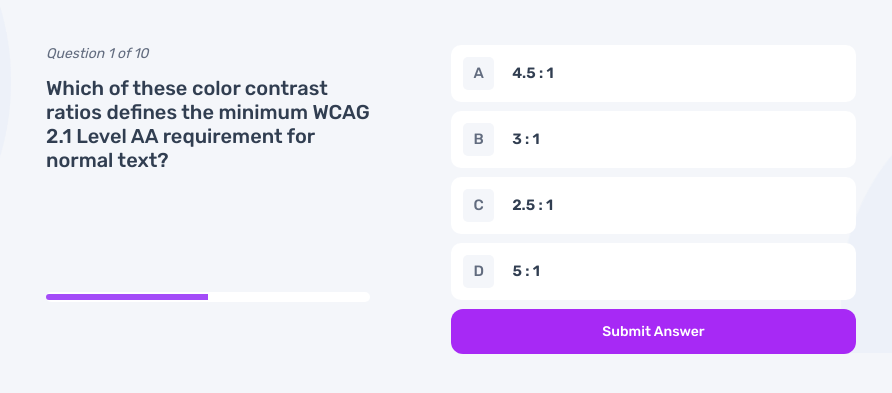
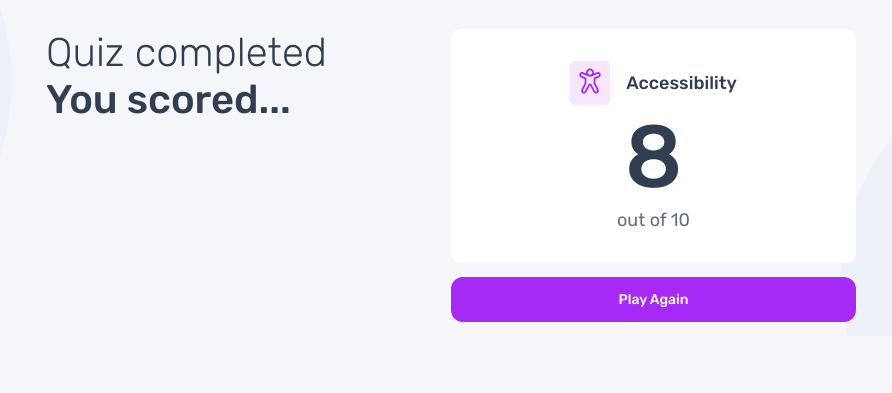
Before and after one commit to Adefenwa/quiz-app, a plain HTML site: page index.html in a window 1280 px wide. Shown: the part 91-484 px from the top of the page, without its empty margins (189-1081 px from the left). Drawn offline with Linux system fonts and the light colour scheme.

Commit message:
finished the light mode

```diff
--- a/assets/css/style.css
+++ b/assets/css/style.css
@@ -348,6 +348,7 @@
 		display: flex;
 		justify-content: space-between;
 		gap: 1em;
+		margin-top: 2em;
 	}
 	.row__one {
 		width: 40%;
@@ -361,4 +362,16 @@
 	input[type='range'] {
 		margin-top: 9em;
 	}
+
+	/* QUIZ COMPLETED STYLING */
+	.quiz__completed {
+		display: flex;
+		justify-content: space-between;
+		gap: 1em;
+		margin-top: 2em;
+	}
+	.score--board {
+		margin: 0;
+	}
+
 }
--- a/index.html
+++ b/index.html
@@ -162,7 +162,7 @@
           <!-- ///// Quiz menu end ///// -->
 
           <!-- ///// Quiz question start ///// -->
-          <section class="subject__question">
+          <section class="subject__question hidden">
             <div class="row__one">
               <p class="subject__question-number">
                 Question
@@ -352,10 +352,12 @@
           <!-- ///// Quiz question end ///// -->
 
           <!-- ///// Quiz completed start ///// -->
-          <section class="quiz__completed hidden">
+          <section class="quiz__completed">
+            <div class="row__one">
               <h1 class="hero__light">Quiz completed</h1>
               <h1 class="hero__bold">You scored...</h1>
-
+            </div>
+            <div class="row__two">
               <div class="score--board">
                 <div class="title">
                   <div class="icon--title">
@@ -377,8 +379,8 @@
                 <h1 class="score">8</h1>
                 <h1 class="total__score">out of 10</h1>
               </div>
-
               <button type="submit" class="btn btn--play">Play Again</button>
+            </div>
           </section>
           <!-- ///// Quiz completed end ///// -->
         </div>
```
Lines whose indentation alone changed are shown as unchanged.
